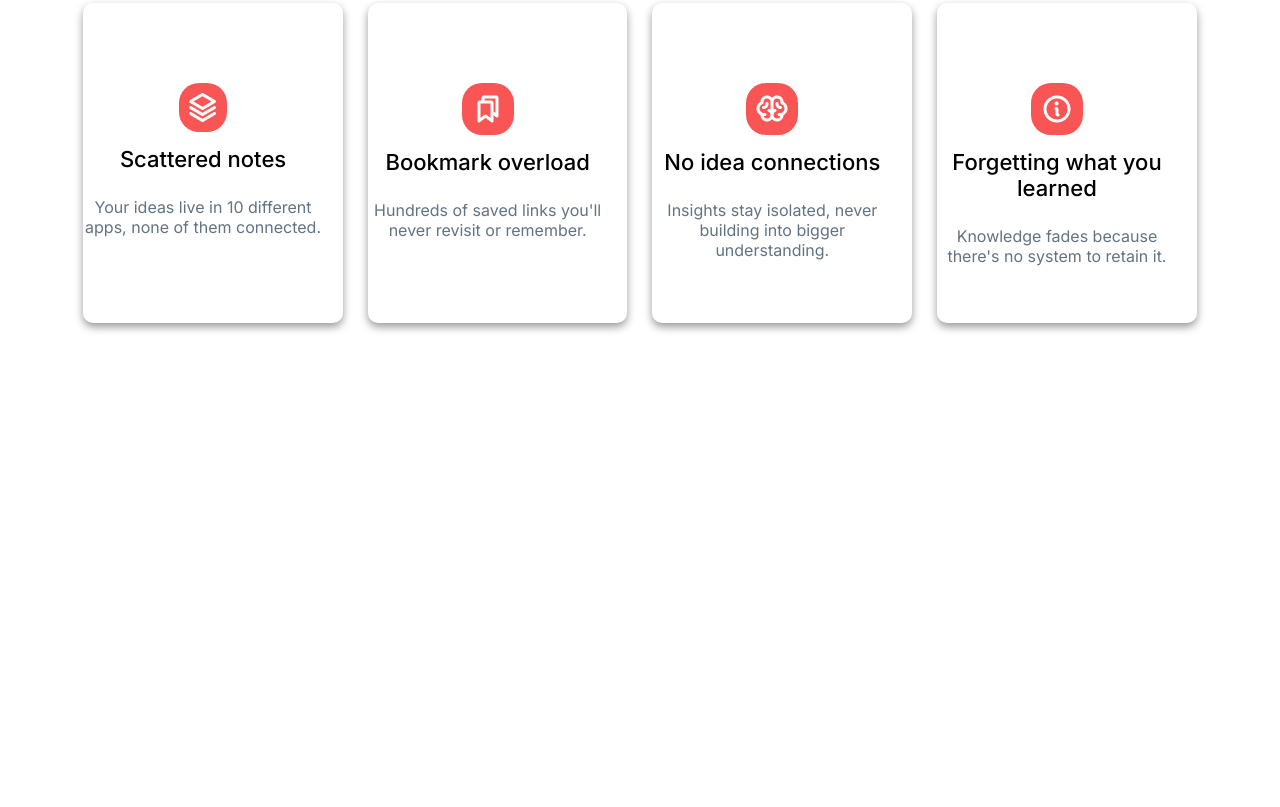
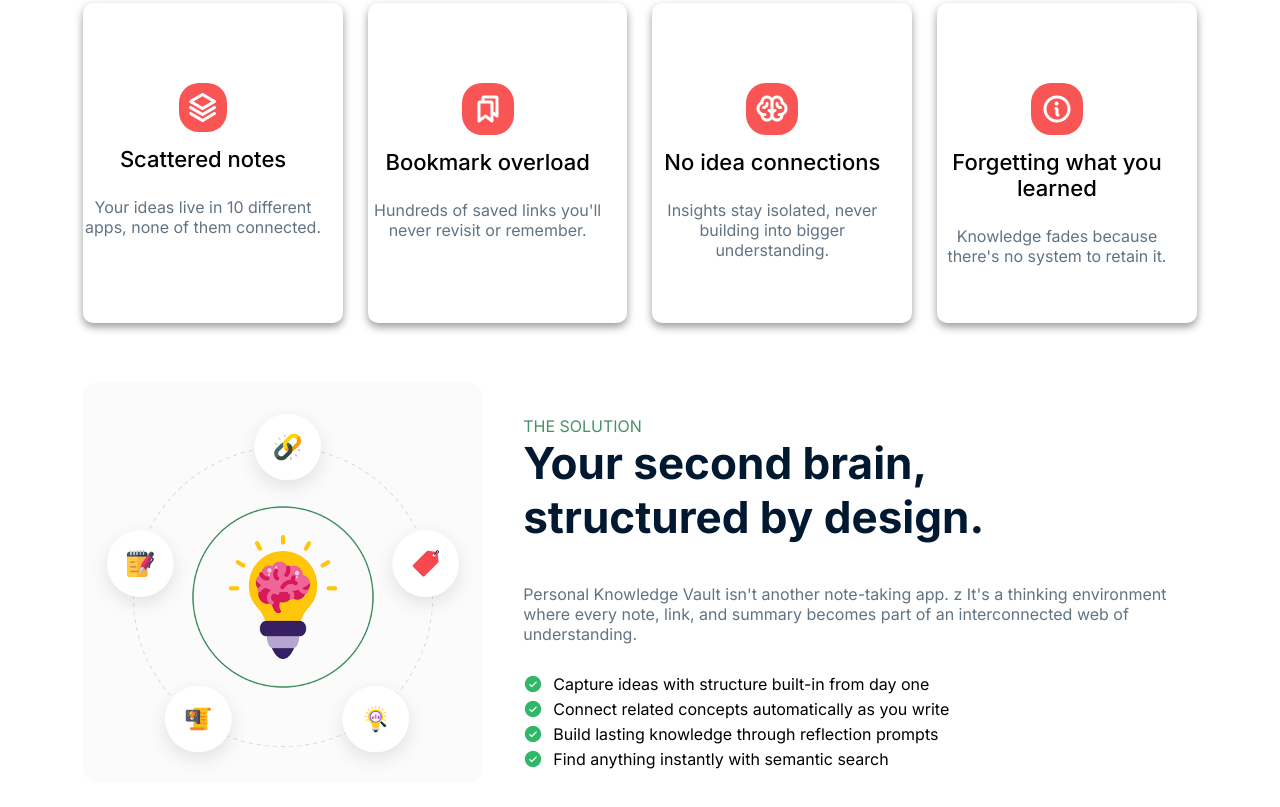
Before and after one commit to Sabbir943/knowledgeVault-A1, a plain HTML site: page index.html in a window 1280 px wide. Shown: the part 835-1642 px from the top of the page. Before the commit the page ends 1218 px from the top, so only its background shows below. Drawn offline with Linux system fonts and the light colour scheme.

Commit message:
done by brain-section

```diff
--- a/index.html
+++ b/index.html
@@ -66,39 +66,61 @@
         <section id="notes">
             <h1>
                 Notes don't fail, Structure does.</h1>
-                <p>You're not bad at learning. Your tools just weren't built for how knowledge actually works.</p>
+            <p>You're not bad at learning. Your tools just weren't built for how knowledge actually works.</p>
         </section>
     </main>
     <!-- section card -->
-     <main class="size">
+    <main class="size">
         <section id="card-root">
             <section class="card">
 
-                <img style="background-color: #F95555; border-radius: 20px; padding: 10px; " src="assets/Vector.png" alt="">
+                <img style="background-color: #F95555; border-radius: 20px; padding: 10px; " src="assets/Vector.png"
+                    alt="">
                 <h3>Scattered notes</h3>
                 <p>Your ideas live in 10 different apps, none of them connected.</p>
             </section>
             <section class="card">
 
-                <img style="background-color: #F95555; border-radius: 20px; padding: 10px; " src="assets/Bookmarks.png" alt="">
+                <img style="background-color: #F95555; border-radius: 20px; padding: 10px; " src="assets/Bookmarks.png"
+                    alt="">
                 <h3>Bookmark overload</h3>
                 <p>Hundreds of saved links you'll never revisit or remember.</p>
             </section>
             <section class="card">
 
-                <img style="background-color: #F95555; border-radius: 20px; padding: 10px; " src="assets/Brain.png" alt="">
+                <img style="background-color: #F95555; border-radius: 20px; padding: 10px; " src="assets/Brain.png"
+                    alt="">
                 <h3>No idea connections</h3>
                 <p>Insights stay isolated, never building into bigger understanding.</p>
             </section>
             <section class="card">
 
-                <img style="background-color: #F95555; border-radius: 20px; padding: 10px; " src="assets/Info.png" alt="">
+                <img style="background-color: #F95555; border-radius: 20px; padding: 10px; " src="assets/Info.png"
+                    alt="">
                 <h3>Forgetting what
-you learned</h3>
+                    you learned</h3>
                 <p>Knowledge fades because there's no system to retain it.</p>
             </section>
         </section>
-     </main>
+    </main>
+    <!-- Brain section -->
+    <main class="size">
+        <section id="brain">
+            <section id="img-k">
+                <img class="img-kk" src="assets/knowledge.png" alt="">
+            </section>
+            <section id="brain-content">
+                <p id="brain-p">The Solution</p>
+                <h1>Your second brain,<br>
+                    structured by design.</h1>
+                    <p id="brain-p2">Personal Knowledge Vault isn't another note-taking app. z It's a thinking environment where every note, link, and summary becomes part of an interconnected web of understanding.</p>
+                    <p style="margin-bottom: 5px;"><img src="assets/CheckCircle.png" alt="">Capture ideas with structure built-in from day one</p>
+                    <p style="margin-bottom: 5px;"><img src="assets/CheckCircle.png" alt="">Connect related concepts automatically as you write</p>
+                    <p style="margin-bottom: 5px;"><img src="assets/CheckCircle.png" alt="">Build lasting knowledge through reflection prompts</p>
+                    <p style="margin-bottom: 5px;"><img src="assets/CheckCircle.png" alt="">Find anything instantly with semantic search</p>
+            </section>
+        </section>
+    </main>
     <footer>
 
     </footer>
--- a/style.css
+++ b/style.css
@@ -188,3 +188,36 @@
     justify-content: space-between;
     gap: 25px;
 }
+#brain-content p{
+    display: flex;
+    gap: 10px;
+}
+#brain{
+    display: flex;
+    justify-content: space-between;
+    gap: 40px;
+    align-items: center;
+    margin-bottom: 50px;
+}
+#brain .img-kk{
+    width: 400px;
+    height: 400px;
+    border-radius: 15px;
+}
+#brain #brain-p{
+    text-transform: uppercase;
+    color: #469165;
+    font-size: 16px;
+    margin-top: 20px;
+}
+#brain h1{
+    font-size: 44px;
+    color: #001931;
+    font-weight: bold;
+    margin-bottom: 40px;
+}
+#brain #brain-p2{
+    color: #627382;
+    font-size: 16px;
+    margin-bottom: 30px;
+}
```
